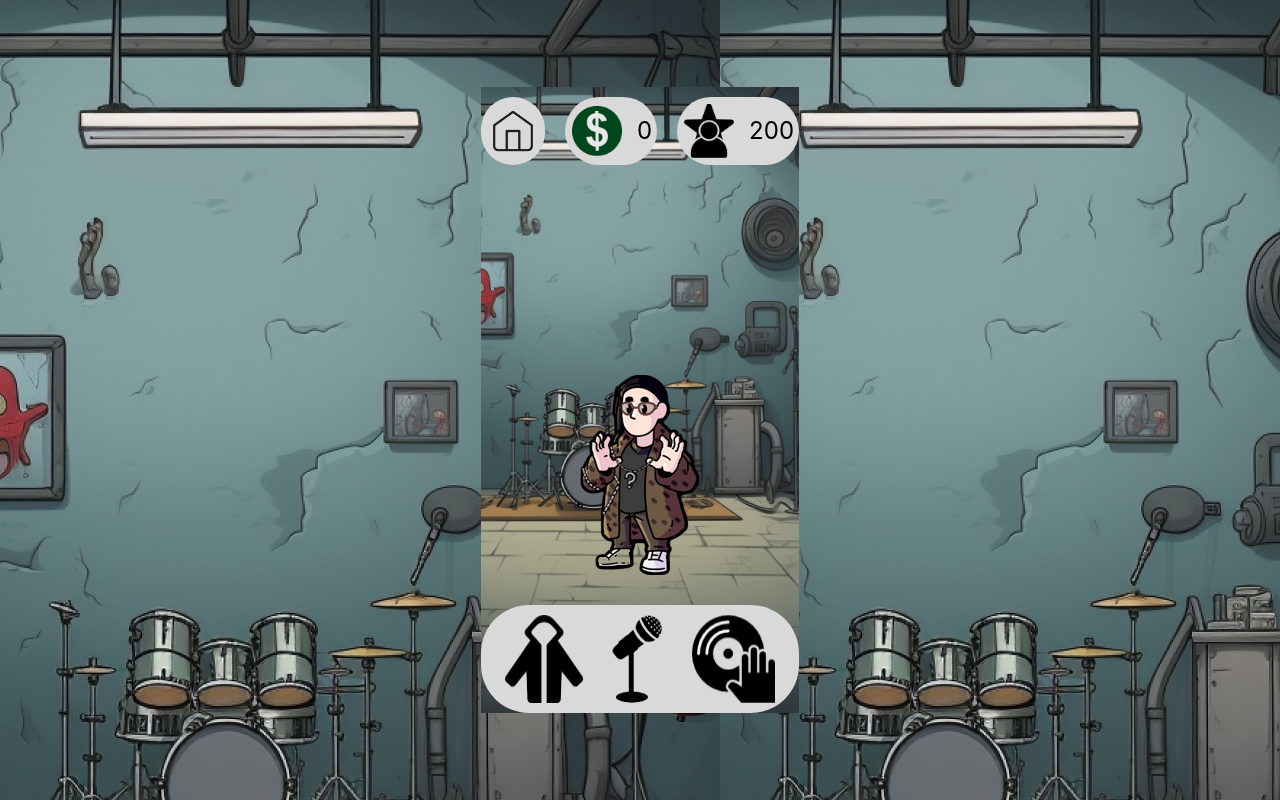
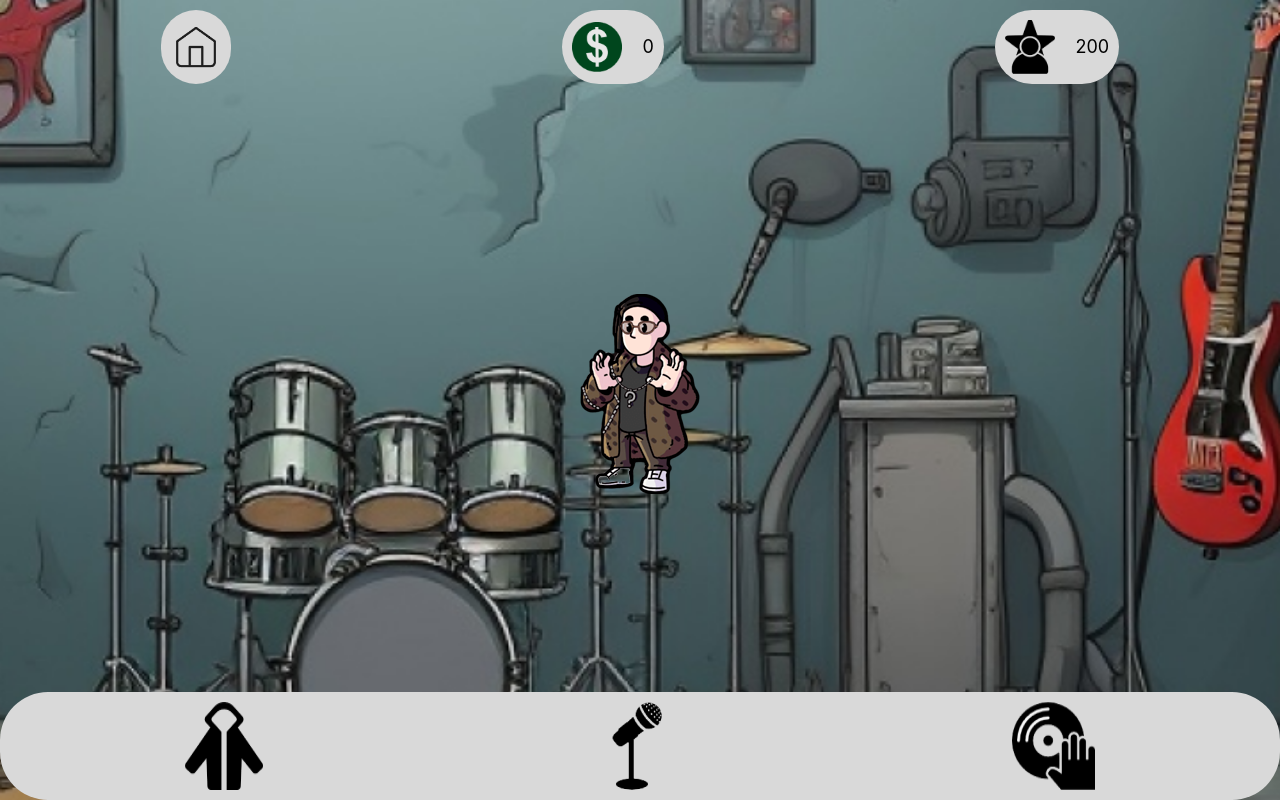
Before and after one commit to libertykmc/1GangClicker, a Vue app: page / in a window 1280 px wide. Built offline with nearby package versions, Linux system fonts and the light colour scheme.

Commit message:
FixedSizes

```diff
--- a/src/components/Interface.vue
+++ b/src/components/Interface.vue
@@ -77,7 +77,6 @@ watch(energy, (newCount) => {
     </div>
   </div>
 </template>
-
 <style scoped>
 .container {
   display: flex;
@@ -85,13 +84,19 @@ watch(energy, (newCount) => {
   justify-content: center;
   align-items: center;
   background-image: url("../assets/images//background.png");
-  min-height: 100dvh;
+  min-height: 100vh;
+  width: 100%;
+  padding: 0;
+  margin: 0;
 }
 
 .app {
-  max-width: 480px;
+  flex: 1;
+  width: 100%;
+  height: 100%;
   background-image: url("../assets/images/background.png");
-  background-size: auto 100%;
+  background-size: cover;
+  background-position: center;
   display: flex;
   flex-direction: column;
   gap: 10px;
@@ -101,45 +106,47 @@ watch(energy, (newCount) => {
   display: flex;
   justify-content: space-around;
   margin-top: 10px;
-  gap: 20px;
+  gap: 10px;
 }
 
 .stat {
-    background-color: rgba(217, 217, 217, 1);
+  background-color: rgba(217, 217, 217, 1);
   border-radius: 48px;
-  display: flex;
-  gap: 3px;
-  align-items: center;
+ display: flex;
+ align-items: center;
+ justify-content: center;
+
 }
 
 .stat__image {
-    width: 50px;
-  padding: 7px;
+  width: 50px;
+  padding: 10px;
 }
 
 .stat__text {
-    font-family: "Inter", sans-serif;
-  font-size: 24px;
+  font-family: "Inter", sans-serif;
+  font-size: 18px;
   font-weight: 400;
   color: black;
-  padding: 5px;
+  padding: 10px;
 }
 
 .buttonholder {
   display: flex;
   justify-content: center;
-  padding-top: 200px;
+  flex: 1;
+  margin-top: 200px;
 }
 
 .dead {
-  font-size: 24px;
+  font-size: 18px;
   color: #fff;
-  display: flex;
-  justify-content: center;
+  text-align: center;
 }
 
 .footerholder {
-  margin-top: 20px;
+  margin-top: auto;
+  width: 100%;
 }
 
 .footer {
@@ -149,4 +156,35 @@ watch(energy, (newCount) => {
   border-radius: 48px;
   padding: 10px;
 }
+
+/*@media (max-width: 768px) {
+ .stat {
+    max-width: 100px;
+    padding: 5px;
+  }
+
+  .stat__image {
+    width: 20%;
+    max-width: 30px;
+  }
+
+  .stat__text {
+    font-size: 16px;
+  }
+}
+
+@media (max-width: 480px) {
+  .stat {
+    max-width: 80px;
+  }
+
+  .stat__image {
+    width: 25%;
+    max-width: 25px;
+  }
+
+  .stat__text {
+    font-size: 14px;
+  }
+} */
 </style>
```
